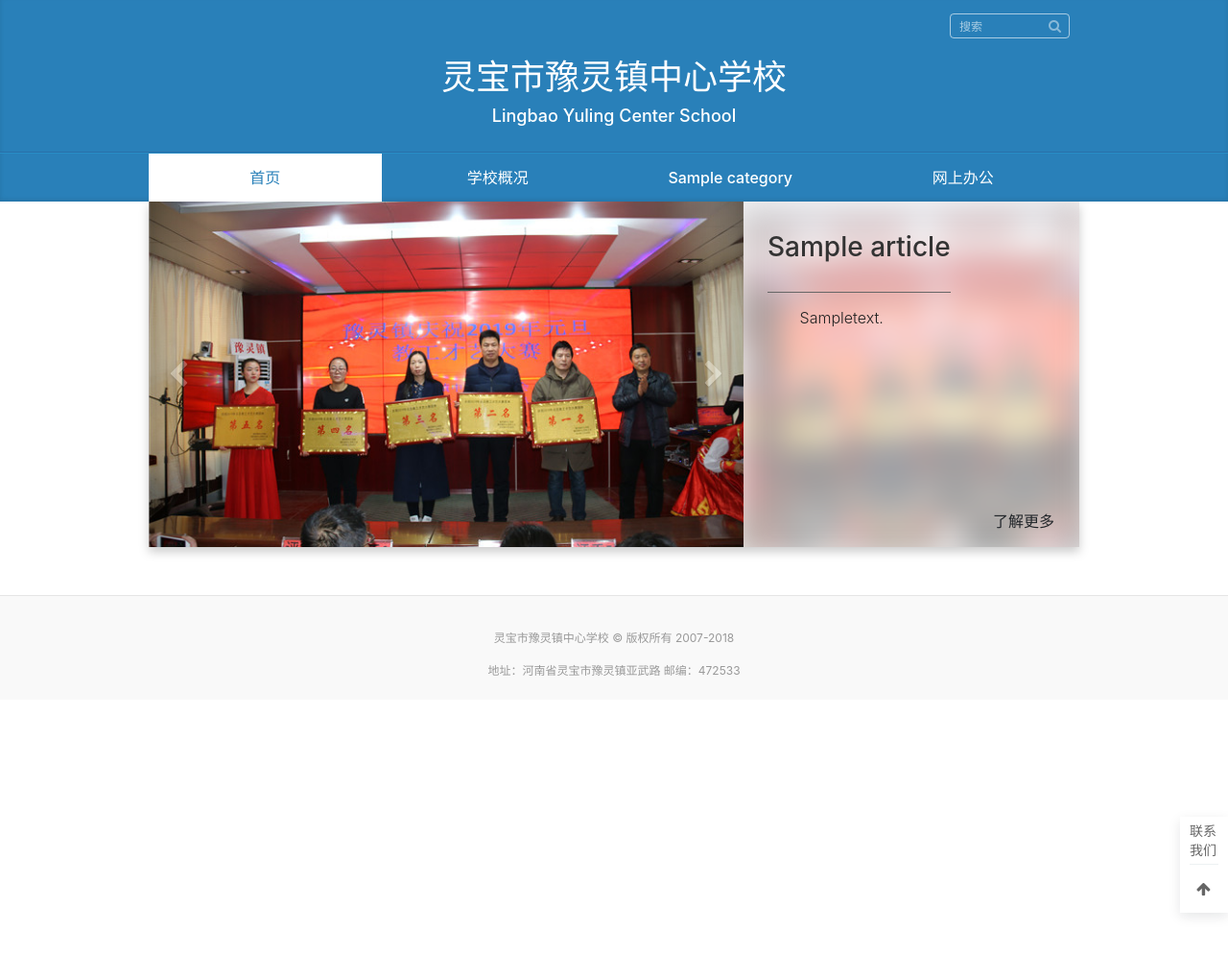
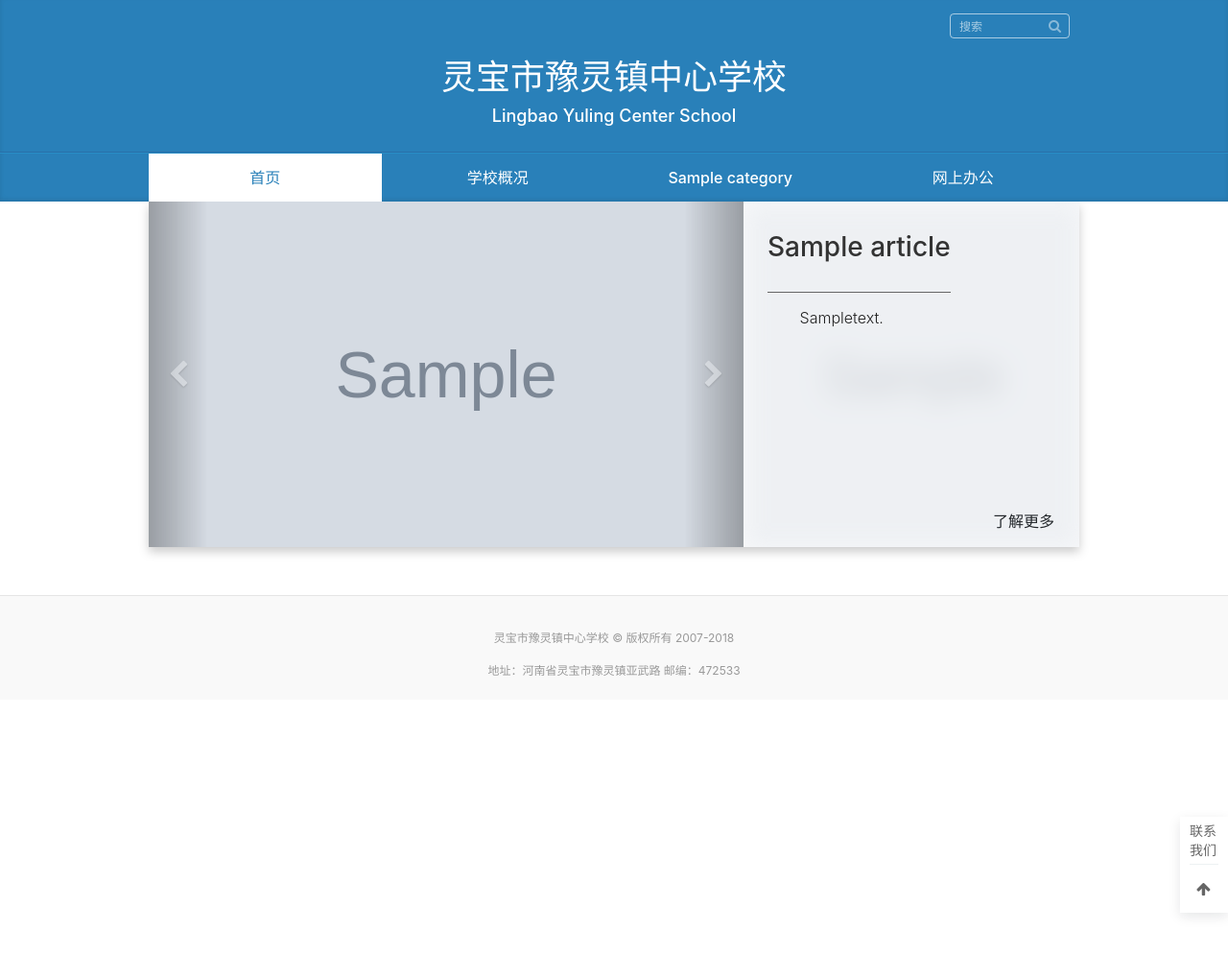
Before and after one commit to gorywong/lbyledu, a Django app: page / in a window 1280 px wide. Shown: the part 1-995 px from the top of the page at 96% size. Run offline with Django 3.2, Linux system fonts and the light colour scheme; tables that the repository leaves empty hold one stand-in row (Sample ...); some libraries are stand-ins or nearby versions.

Commit message:
Fixed banner bugs.

```diff
--- a/templates/index.html
+++ b/templates/index.html
@@ -29,7 +29,7 @@
                 {% for banner in banner_list %}
                     <li class="main-slide-item">
                         <a href="{{ banner.article.get_absolute_url }}">
-                            <img class="cover-img" src="{% static 'img/test0.jpg'%}">
+                            <img class="cover-img" src="{{ banner.image.url }}">
                         </a>
                     </li>
                 {% endfor %}
@@ -39,7 +39,7 @@
                 <ol class="main-slide-excerpt-list">
                 {% for banner in banner_list %}
                     <li class="main-slide-excerpt-item">
-                        <img class="cover-img blur" src="{% static 'img/test0.jpg'%}">
+                        <img class="cover-img blur" src="{{ banner.image.url }}">
                         <div class="main-slide-excerpt-item-box">
                             <h3 class="main-slide-title"><a href="{{ banner.article.get_absolute_url }}">{{ banner.article.title | truncatechinese:'19' }}</a></h3>
                             <p class="main-slide-text">{{ banner.article.content | removehtmltags | slice:'150' | safe }}</p>
```
